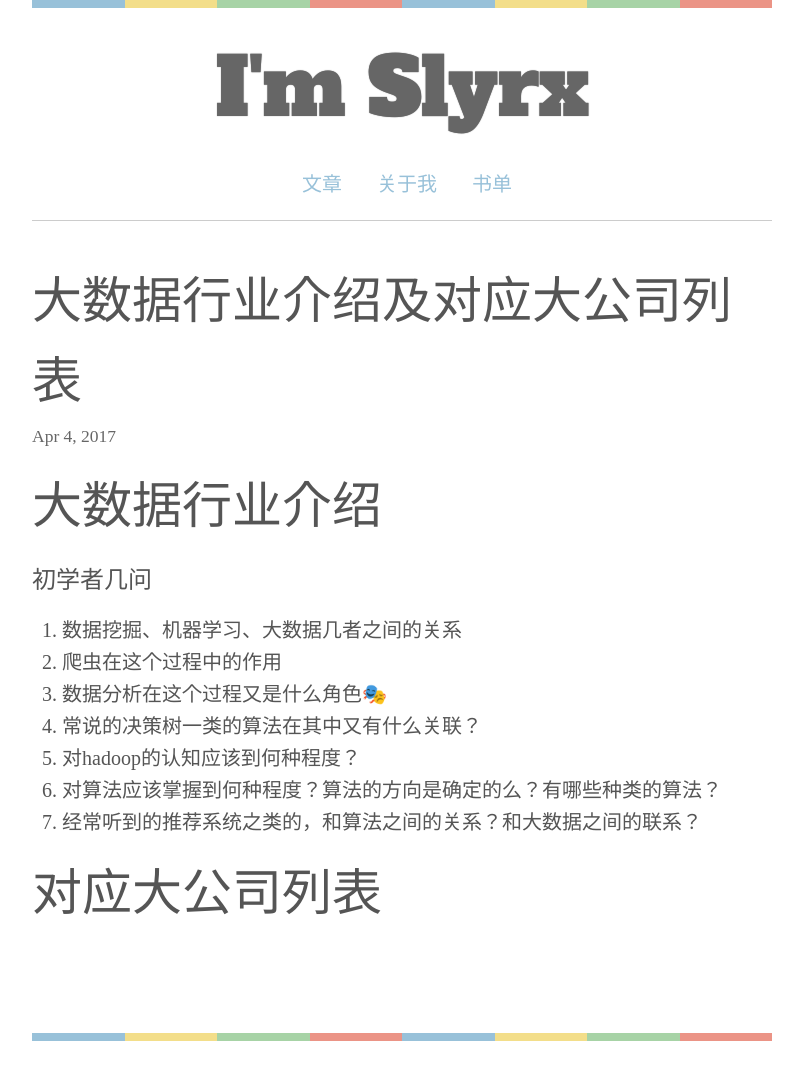
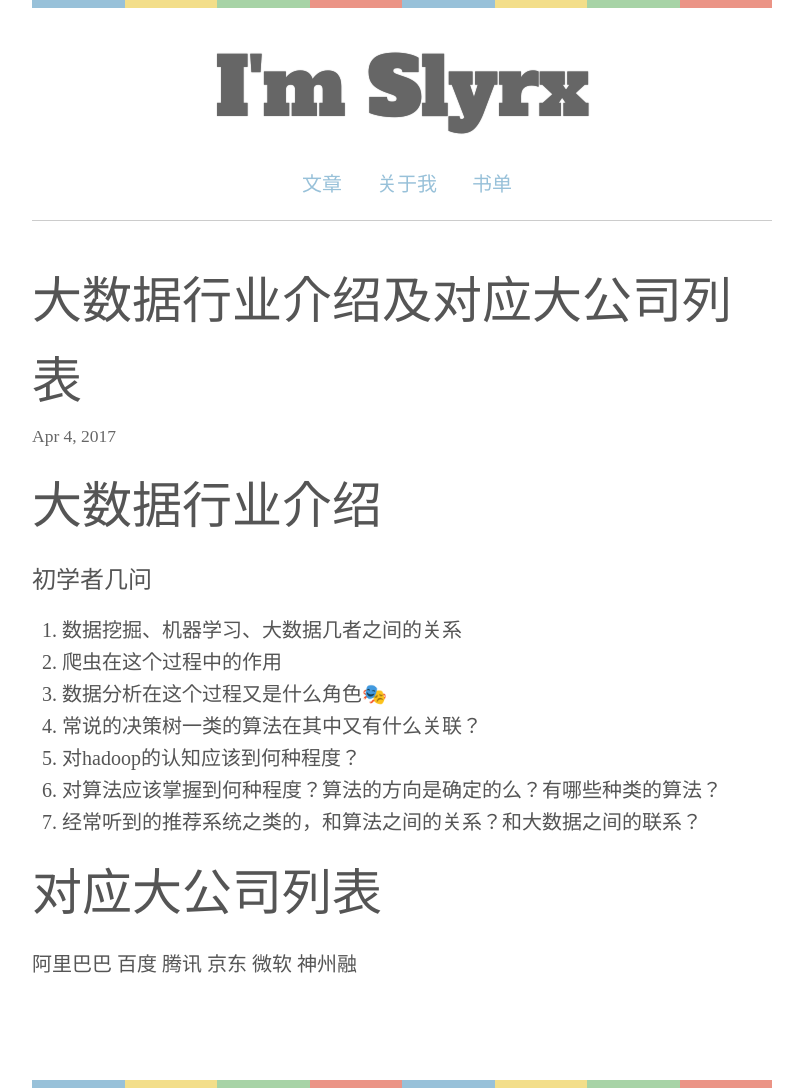
Before and after one commit to slyrx/blog, a Jekyll site: the page built from _posts/2017-4-4-大数据行业了解.md, in a window 1280 px wide. Shown: the whole page, without its empty margins (238-1041 px from the left). Built offline with Jekyll 4.4.1, drawn with Linux system fonts in a browser that asks for light colours; some web fonts are replaced; comment, search, counter and statistics services are not loaded; before the commit the page ends 1041 px from its top, so only the background shows below that.

Commit message:
Update 2017-4-4-大数据行业了解.md

```diff
--- a/_posts/2017-4-4-大数据行业了解.md
+++ b/_posts/2017-4-4-大数据行业了解.md
@@ -14,3 +14,9 @@ title: 大数据行业介绍及对应大公司列表
 7. 经常听到的推荐系统之类的，和算法之间的关系？和大数据之间的联系？
 
 # 对应大公司列表
+阿里巴巴
+百度
+腾讯
+京东
+微软
+神州融
```
